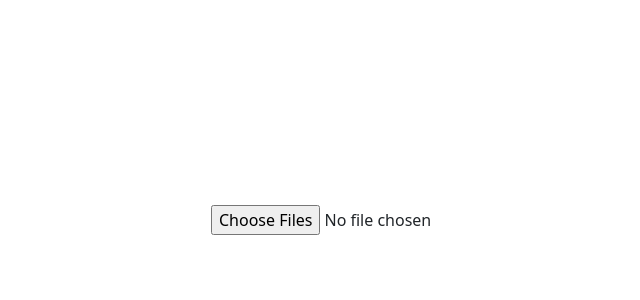
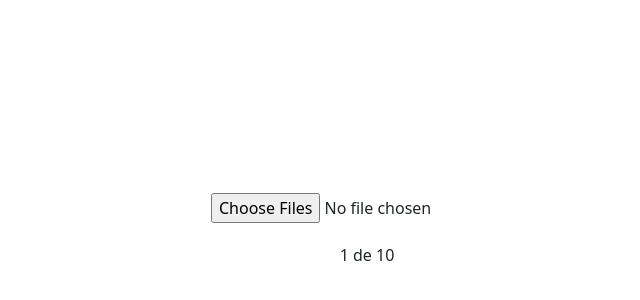
Before and after one commit to inovaprog/compressor, a Next.js app: page / in a window 1280 px wide. Shown: the part 180-480 px from the top of the page, without its empty margins (273-913 px from the left). Built offline with nearby package versions, Linux system fonts and the light colour scheme.

Commit message:
contador

```diff
--- a/pages/index.js
+++ b/pages/index.js
@@ -10,6 +10,7 @@ import ClipLoader from "react-spinners/ClipLoader";
 export default function Home() {
   const [images, setImage] = useState(null)
   const [visibility, setVisibility] = useState("none")
+  const [contador, setContador] = useState("block")
   const [loading, setLoading] = useState(false)
   const [files, setFiles] = useState(null)
 
@@ -17,10 +18,12 @@ export default function Home() {
     if (l) {
       setLoading(false)
       setVisibility("block")
+      setContador("none")
     }
     else {
       setLoading(true)
       setVisibility("none")
+      setContador("block")
     }
   }
 
@@ -91,6 +94,7 @@ export default function Home() {
       <Form >
         <Form.File onChange={upFoto} style={{ width: "100%", margin: 20 }} id="file" name="file" multiple />
       </Form>
+      <Row><div style={{ display: contador }}>1 de 10</div></Row>
       <ClipLoader loading={loading} size={15} ></ClipLoader>
       <Row>
         <Col><Button style={{ display: visibility }} variant="outline-dark" onClick={downloadAll}>  Download</Button></Col>
```
